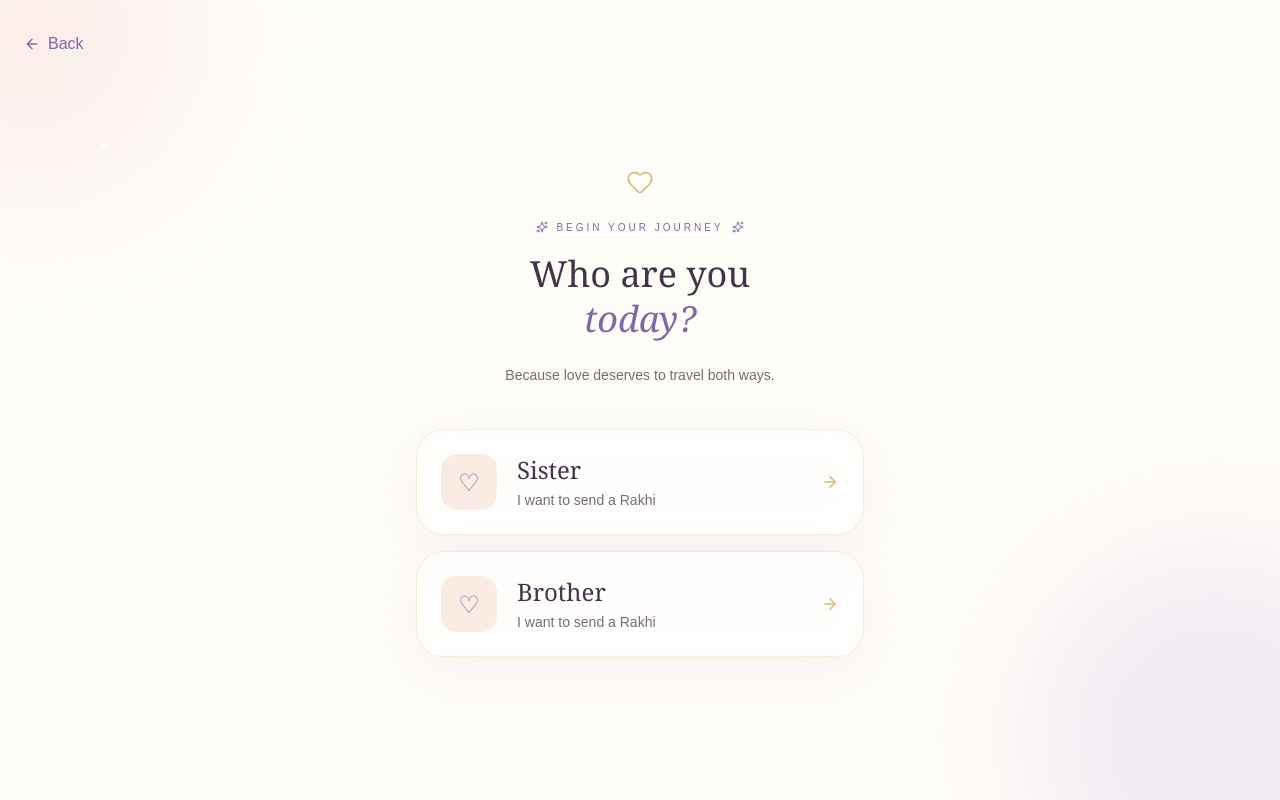
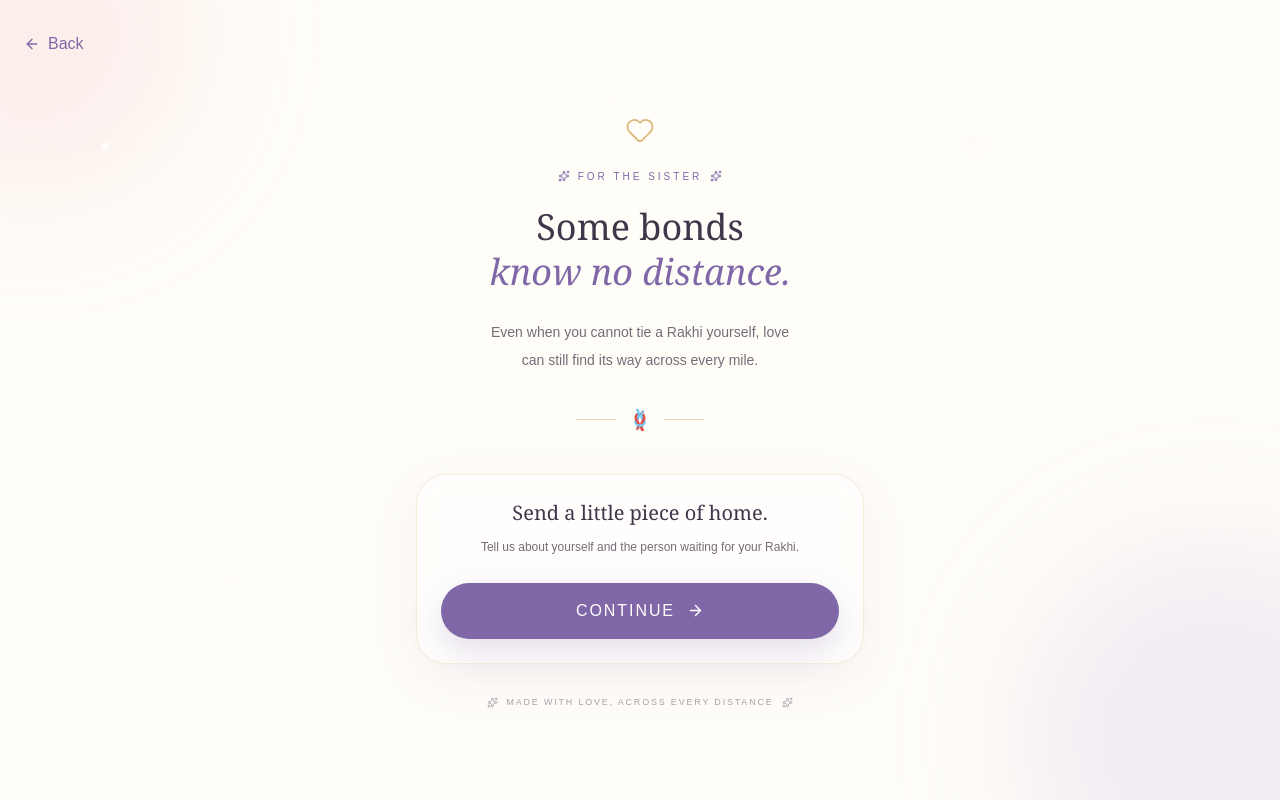
Before and after one commit to arshsohal1610/dooriyan-ton-paar, a Next.js app: page /create in a window 1280 px wide. Built offline with nearby package versions, Linux system fonts and the light colour scheme.

Commit message:
Update sister-only Rakhi flow

```diff
--- a/src/app/create/page.tsx
+++ b/src/app/create/page.tsx
@@ -20,6 +20,9 @@ export default function CreatePage() {
       <GlitterBackground />
 
       <section className="relative z-10 flex min-h-screen flex-col px-6 py-8">
+
+        {/* BACK BUTTON */}
+
         <button
           onClick={() => router.back()}
           className="flex w-fit items-center gap-2 text-sm text-[#8068A8]"
@@ -28,101 +31,119 @@ export default function CreatePage() {
           Back
         </button>
 
+        {/* MAIN CONTENT */}
+
         <div className="mx-auto flex w-full max-w-md flex-1 flex-col justify-center text-center">
+
           <motion.div
             initial={{ opacity: 0, y: 20 }}
             animate={{ opacity: 1, y: 0 }}
           >
+
+            {/* HEART */}
+
             <Heart
               className="mx-auto mb-6 text-[#D9B77A]"
-              size={28}
+              size={30}
               strokeWidth={1.4}
             />
 
+            {/* SMALL HEADING */}
+
             <div className="flex items-center justify-center gap-2 text-[10px] uppercase tracking-[0.3em] text-[#8068A8]">
               <Sparkles size={12} />
-              Begin your journey
+
+              For the sister
+
               <Sparkles size={12} />
             </div>
 
-            <h1 className="mt-4 font-serif text-4xl leading-tight">
-              Who are you
+            {/* MAIN HEADING */}
 
+            <h1 className="mt-5 font-serif text-4xl leading-tight">
+              Some bonds
               <span className="block italic text-[#8068A8]">
-                today?
+                know no distance.
               </span>
             </h1>
 
-            <p className="mx-auto mt-5 max-w-[290px] text-sm leading-7 text-[#756C78]">
-              Because love deserves to travel both ways.
+            {/* DESCRIPTION */}
+
+            <p className="mx-auto mt-6 max-w-[310px] text-sm leading-7 text-[#756C78]">
+              Even when you cannot tie a Rakhi yourself,
+              love can still find its way across every mile.
             </p>
+
+            {/* SMALL DECORATION */}
+
+            <motion.div
+              initial={{ opacity: 0, scale: 0.8 }}
+              animate={{ opacity: 1, scale: 1 }}
+              transition={{ delay: 0.3 }}
+              className="mx-auto mt-8 flex items-center justify-center gap-3"
+            >
+              <span className="h-px w-10 bg-[#D9B77A]/50" />
+
+              <span className="text-xl text-[#D9B77A]">
+                🪢
+              </span>
+
+              <span className="h-px w-10 bg-[#D9B77A]/50" />
+            </motion.div>
+
           </motion.div>
 
-          <div className="mt-10 space-y-4">
-            <RoleCard
-              symbol="♡"
-              title="Sister"
-              subtitle="I want to send a Rakhi"
-              onClick={() => router.push("/create/sister")}
-              delay={0.2}
-            />
+          {/* CONTINUE CARD */}
 
-            <RoleCard
-              symbol="♡"
-              title="Brother"
-              subtitle="I want to send a Rakhi"
-              onClick={() => router.push("/create/brother")}
-              delay={0.35}
-            />
-          </div>
+          <motion.div
+            initial={{ opacity: 0, y: 25 }}
+            animate={{ opacity: 1, y: 0 }}
+            transition={{ delay: 0.45 }}
+            className="mt-10"
+          >
+
+            <div className="glass rounded-[30px] p-6 shadow-[0_15px_50px_rgba(128,104,168,0.08)]">
+
+              <p className="font-serif text-xl">
+                Send a little piece of home.
+              </p>
+
+              <p className="mt-2 text-xs leading-6 text-[#756C78]">
+                Tell us about yourself and the person
+                waiting for your Rakhi.
+              </p>
+
+              <motion.button
+                whileTap={{ scale: 0.97 }}
+                onClick={() => router.push("/create/sister")}
+                className="mt-6 flex w-full items-center justify-center gap-3 rounded-full bg-[#8068A8] px-7 py-4 text-sm font-medium tracking-[0.12em] text-white shadow-[0_12px_35px_rgba(128,104,168,0.22)] transition hover:shadow-[0_15px_40px_rgba(128,104,168,0.3)]"
+              >
+                CONTINUE
+
+                <ArrowRight size={17} />
+              </motion.button>
+
+            </div>
+
+          </motion.div>
+
+          {/* FOOTER */}
+
+          <motion.div
+            initial={{ opacity: 0 }}
+            animate={{ opacity: 1 }}
+            transition={{ delay: 0.7 }}
+            className="mt-8 flex items-center justify-center gap-2 text-[9px] uppercase tracking-[0.2em] text-[#AAA2AC]"
+          >
+            <Sparkles size={11} />
+
+            Made with love, across every distance
+
+            <Sparkles size={11} />
+          </motion.div>
+
         </div>
       </section>
     </main>
   );
 }
-
-function RoleCard({
-  symbol,
-  title,
-  subtitle,
-  onClick,
-  delay,
-}: {
-  symbol: string;
-  title: string;
-  subtitle: string;
-  onClick: () => void;
-  delay: number;
-}) {
-  return (
-    <motion.button
-      initial={{ opacity: 0, y: 20 }}
-      animate={{ opacity: 1, y: 0 }}
-      transition={{ delay }}
-      whileTap={{ scale: 0.98 }}
-      onClick={onClick}
-      className="glass group w-full rounded-[28px] p-6 text-left shadow-[0_15px_50px_rgba(128,104,168,0.08)] transition hover:-translate-y-1"
-    >
-      <div className="flex items-center gap-5">
-        <div className="flex h-14 w-14 shrink-0 items-center justify-center rounded-2xl bg-[#F2C1A8]/30 font-serif text-2xl text-[#8068A8]">
-          {symbol}
-        </div>
-
-        <div className="flex-1">
-          <h2 className="font-serif text-2xl">
-            {title}
-          </h2>
-
-          <p className="mt-1 text-sm text-[#756C78]">
-            {subtitle}
-          </p>
-        </div>
-
-        <ArrowRight
-          size={18}
-          className="text-[#D9B77A] transition-transform duration-300 group-hover:translate-x-1"
-        />
-      </div>
-    </motion.button>
-  );
-}
```
